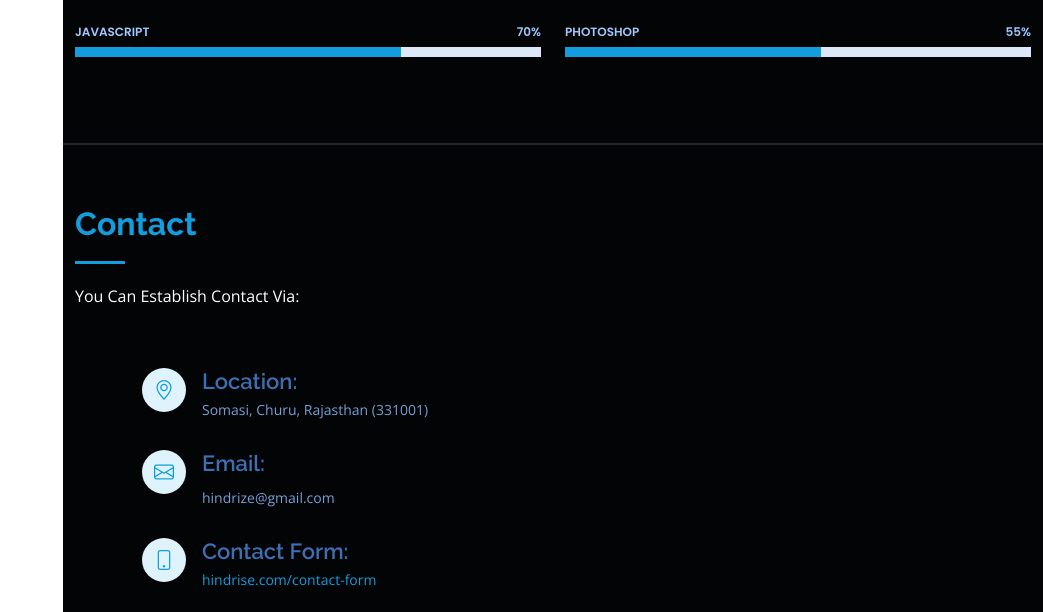
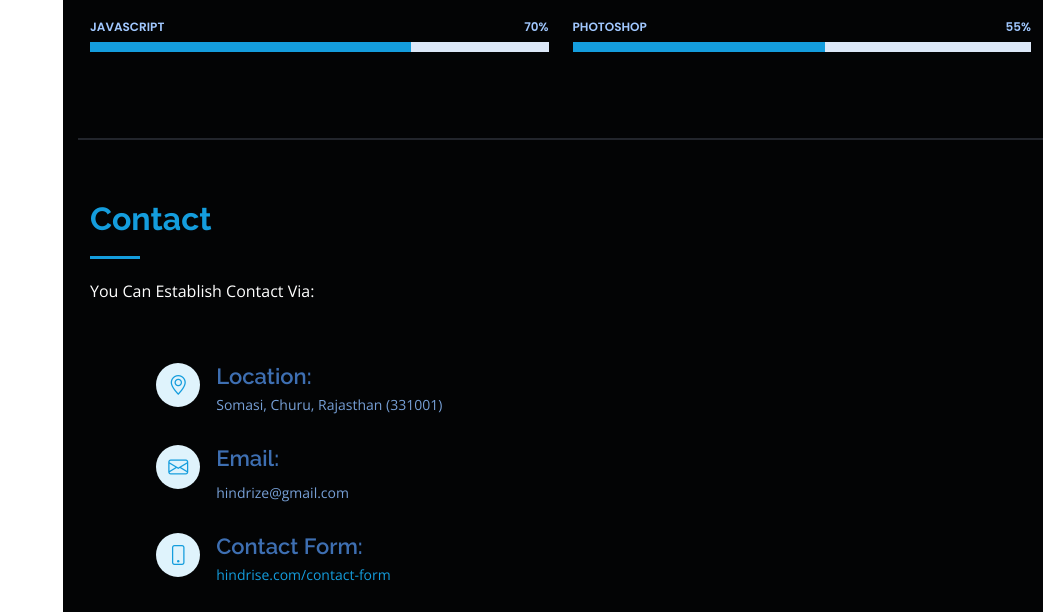
Before and after one commit to DearMurari/dearmurari.github.io, a plain HTML site: page index.html in a window 1280 px wide. Shown: the part 1718-2330 px from the top of the page, without its empty margins (237-1280 px from the left). Drawn offline with nearby package versions, Linux system fonts and the light colour scheme; grey boxes are pictures that could not be loaded.

Commit message:
Update style.css

```diff
--- a/assets/css/style.css
+++ b/assets/css/style.css
@@ -12,7 +12,8 @@ h1,h2,h3,h4,h5,h6{font-family:Raleway,sans-serif}
 #header .profile h1 a,#header .profile h1 a:hover{color:#fff;text-decoration:none}
 #header .profile .social-links a{font-size:18px;display:inline-block;background:#212431;color:#fff;line-height:1;padding:8px 0;margin-right:4px;border-radius:50%;text-align:center;width:36px;height:36px;transition:.3s}
 #header .profile .social-links a:hover{background:#149ddd;color:#fff;text-decoration:none}
-#main{margin-left:300px}
+#main{margin-left:300px;background:#030405}
+@media (min-width:1199px){#main{padding-left:15px}}
 @media (max-width:1199px){#header{left:-300px}
 #main{margin-left:0}}
 .nav-menu{padding:30px 0 0}
```
